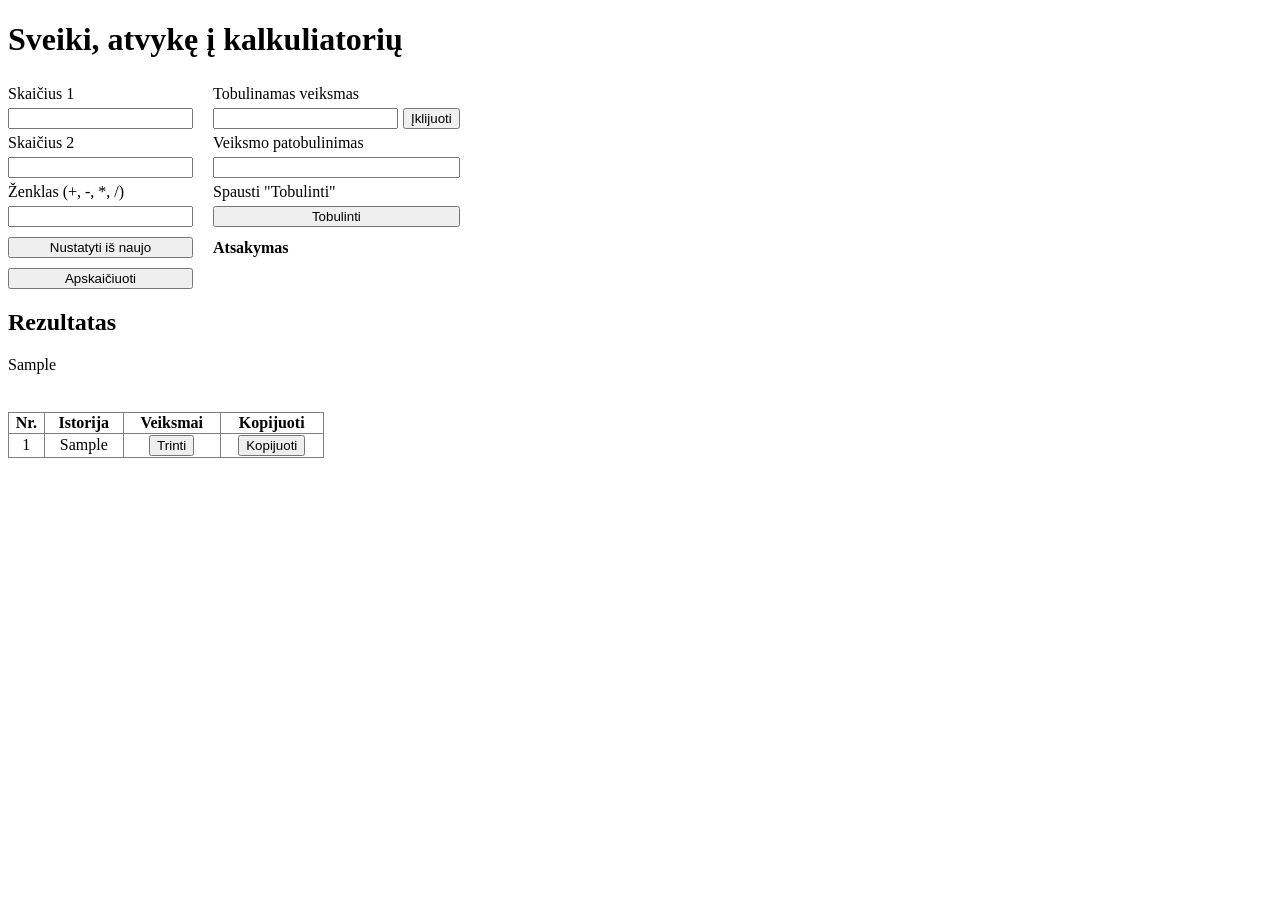
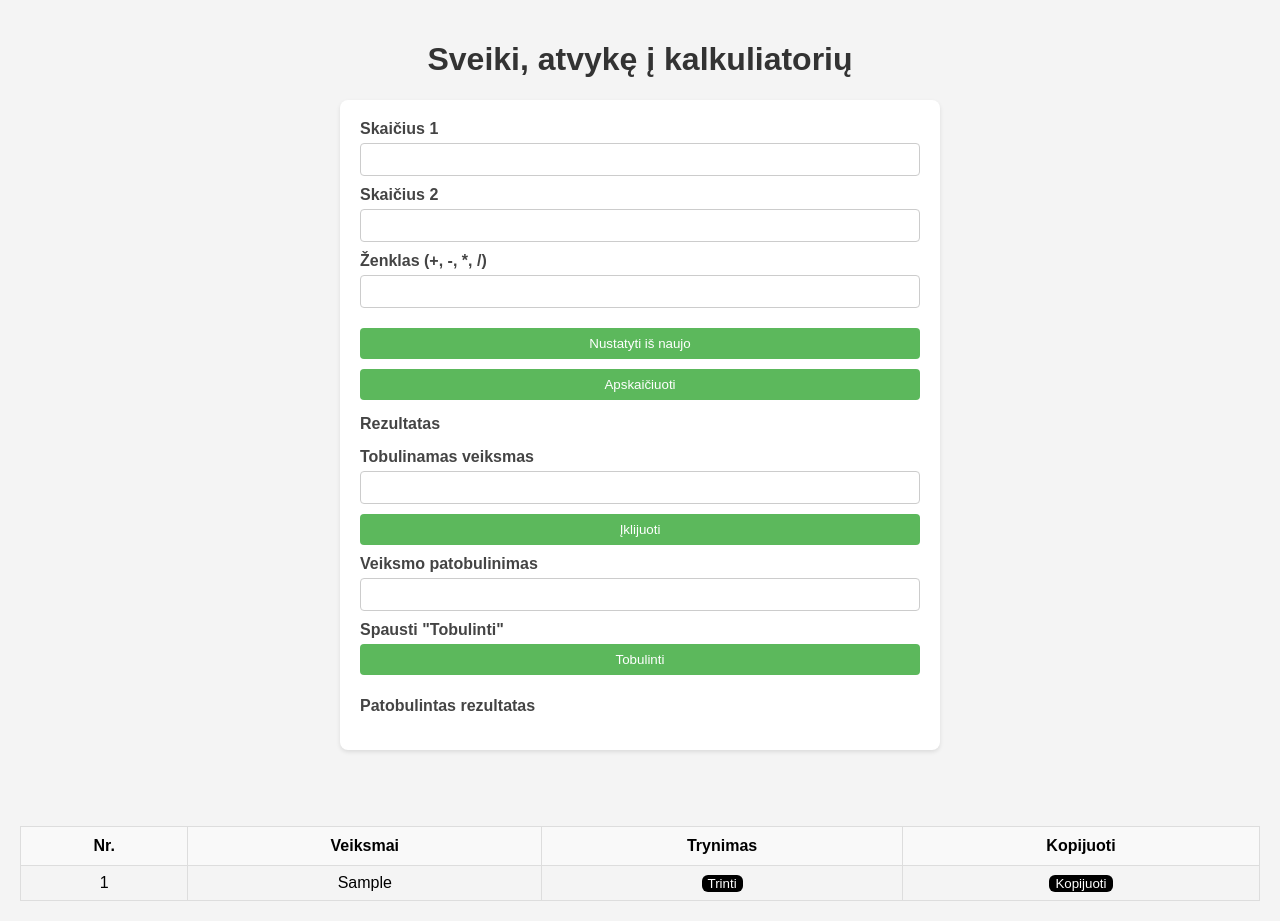
Before and after one commit to BenasBern/Programavimo-kalbos, a Flask app: template templates/index.html in a window 1280 px wide. Before the commit the page ends 458 px from the top, so only its background shows below. Run offline with Flask 3, Linux system fonts and the light colour scheme; the template is opened without the code that fills it: most values are stand-ins (such as "Sample title", 1, 10 or a date in 2020).

Commit message:
Išvaizda
Bandau pakeisti išvaizdą pačio skaičiuotuvo

```diff
--- a/templates/index.html
+++ b/templates/index.html
@@ -1,43 +1,107 @@
 <!DOCTYPE html>
 <html lang="en">
 <head>
-<meta charset="UTF-8">
-<meta name="viewport" content="width=device-width, initial-scale=1.0">
-<title>{{ title }}</title>
-<style>
-   .form-container {
-            display: flex; /* Aligns Block 1 and Block 2 side by side */
+    <meta charset="UTF-8">
+    <meta name="viewport" content="width=device-width, initial-scale=1.0">
+    <title>{{ title }}</title>
+    <style>
+        * {
+            box-sizing: border-box;
+        }
+        body {
+            font-family: 'Arial', sans-serif;
+            background-color: #f4f4f4;
+            padding: 20px;
+            margin: 0;
+        }
+        h1 {
+            color: #333;
+            text-align: center;
+        }
+        .form-container {
+            max-width: 600px;
+            margin: 20px auto;
+            padding: 20px;
+            background-color: #fff;
+            border-radius: 8px;
+            box-shadow: 0 2px 4px rgba(0, 0, 0, 0.1);
         }
         .input-block {
-            display: flex;
-            flex-direction: column;
-            margin-right: 20px; /* Space between the input blocks */
+            margin-bottom: 15px;
         }
         .input-block label {
-            margin-bottom: 5px; /* Space below the label */
+            display: block;
+            font-weight: bold;
+            color: #444;
+            margin-bottom: 5px;
+        }
+        .input-block input[type="text"]
+        {
+            width: 100%;
+            padding: 8px;
+            margin-bottom: 10px;
+            border: 1px solid #ccc;
+            border-radius: 4px;
+            background-color: #fff; /* White background for input */
+            color: #333; /* Dark text for visibility */
+        }
+        .input-block input[type="reset"],
+        .input-block input[type="submit"],
+        .input-block button {
+            width: 100%;
+            padding: 8px;
+            margin-bottom: 10px;
+            border: 1px solid #ccc;
+            border-radius: 4px;
+            background-color: #5cb85c; /* Green background */
+            color: white; /* White text */
+            border: none; /* Remove border */
+            cursor: pointer; /* Pointer cursor on hover */
+        }
+        .input-block input[type="reset"]:hover,
+        .input-block input[type="submit"]:hover,
+        .input-block button:hover {
+            background-color: #4cae4c; /* Darker green on hover */
+        }
+        #modifiedAnswerDisplay {
+            font-weight: bold;
             margin-top: 5px;
         }
-        .input-button-group {
-            display: flex;
-            align-items: center; /* Aligns the input and button vertically */
-        }
-        .input-button-group button {
-            margin-left: 5px; /* Space between the input box and the button */
+        table {
+            width: 100%;
+            margin-top: 20px;
+            border-collapse: collapse;
+            text-align: center; /* Center align table content */
         }
         table, th, td {
-            text-align: center;
-            border-collapse: collapse;
+            border: 1px solid #ddd;
         }
-        table {
-            width: 25%;
-            margin-top: 20px;
+        th {
+            background-color: #f9f9f9;
+            padding: 10px;
+        }
+        td {
+            padding: 8px;
+        }
+        tr:nth-child(even) {
+            background-color: #f2f2f2;
+        }
+        button {
+            background-color: #000000;
+            color: white;
+            border: none;
+            border-radius: 6px;
+            cursor: pointer;
+        }
+        button:hover {
+            opacity: 0.8;
         }
     </style>
 </head>
 <body>
     <h1>Sveiki, atvykę į kalkuliatorių</h1>
 
-    <form action="/skaicius">
+    <form action="/skaicius" method="post">
         <div class="form-container">
             <!-- Block 1 (Unchanged) -->
             <div class="input-block">
@@ -48,7 +112,8 @@
                 <label for="zenklas">Ženklas (+, -, *, /)</label>
                 <input type="text" id="zenklas" name="zenklas">
                 <input type="reset" value="Nustatyti iš naujo" style="display: block; margin-top: 10px;">
-                <input type="submit" value="Apskaičiuoti" style="display: block; margin-top: 10px;">
+                <input type="submit" value="Apskaičiuoti" style="display: block; margin-top: 10px; margin-bottom: 15px;">
+                <label for="latest_result"><b>Rezultatas</b><span id="latest_result" style="margin-left: 5px;"> </span></label>
             </div>
             <!-- Block 2 Adjusted -->
             <div class="input-block">
@@ -61,19 +126,17 @@
                 <input type="text" id="extra2" name="extra2">
                 <label for="extra3">Spausti "Tobulinti"</label>
                 <button type="button" id="tobulintiBtn">Tobulinti</button>
-                <label for="atsakymas" style="display: block; margin-top: 12px;"> <b>Atsakymas</b> <span id="atsakymas" style="margin-left: 5px;"> </span> </label>
+                <label for="atsakymas" style="display: block; margin-top: 12px;"> <b>Patobulintas rezultatas</b> <span id="atsakymas" style="margin-left: 5px;"> </span> </label>
             </div>
         </div>
     </form>
-<h2>Rezultatas</h2>
-{{ latest_result }}
 <br> <br>
 <table border="1">
     <thead>
         <tr>
             <th>Nr.</th>
-            <th>Istorija</th>
             <th>Veiksmai</th>
+            <th>Trynimas</th>
             <th>Kopijuoti</th> <!-- New column for copy action -->
         </tr>
     </thead>
```
Also changed, not shown: kalkuliatorius2.py (line endings or trailing spaces).
